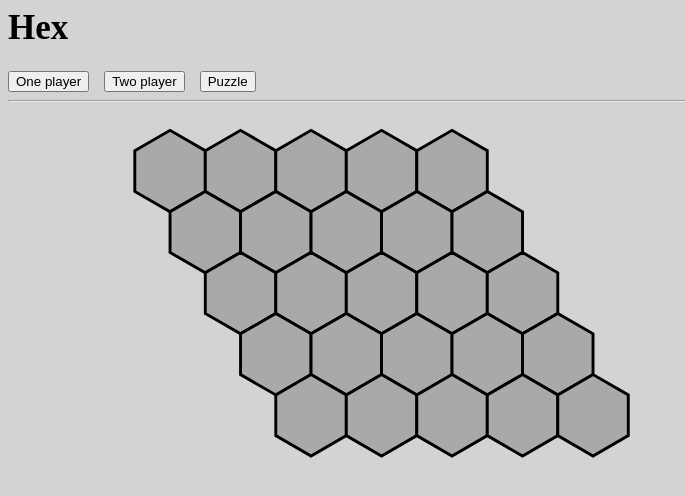
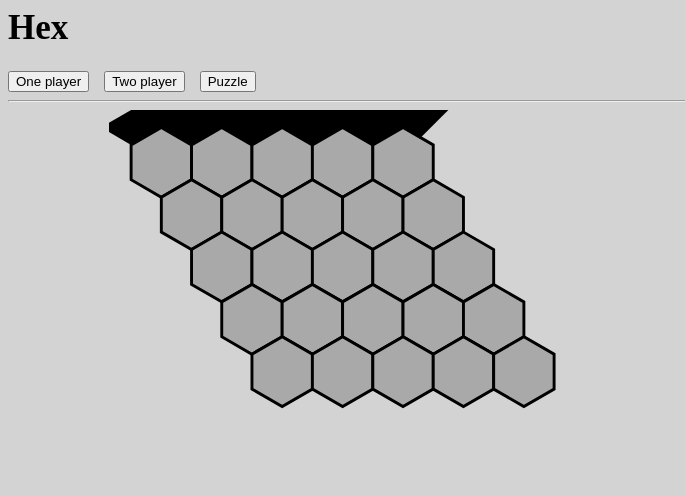
Before and after one commit to ebkeefe5/hexGame, a React (Create React App) app: page / in a window 1280 px wide. Both pictures are taken after a click on the button "Two player". Shown: the top 496 px of the page, without its empty margins (0-685 px from the left). Built offline with nearby package versions, Linux system fonts and the light colour scheme.

Commit message:
display a border

```diff
--- a/src/components/TwoPlayerPage.js
+++ b/src/components/TwoPlayerPage.js
@@ -1,15 +1,5 @@
 import React from 'react';
 import { BOARD_DIMENSION, HEXAGON_EDGE_LENGTH, TOP_LEFT_HEXAGON_CENTER_X, TOP_LEFT_HEXAGON_CENTER_y, HEXAGON_WIDTH, BOARD_WIDTH, BOARD_HEIGHT } from '../constants.js';
-
-//task 1 - display a hexagon button
-//task 2 - hexagon button changes colors when clicked
-//task 3 - display a board with a bunch of hexagon buttons, the middle button starts out gray
-//task 4 - hexagons in board change colors when clicked, rotating by player
-//task 5 - add a menu on the left
-    //choose the color to play as
-    //select a difficulty
-    //restart the game
-    //display the current turn
 
 export default function TwoPlayerPage() {
 
@@ -21,6 +11,7 @@ export default function TwoPlayerPage() {
     return (
     <div className = "leftIndent">
         <svg viewBox="0 0 200 200">
+            {createTopBorder()}
             {createHexButton(0, 0, handleHexagonClick)}
             {createHexButton(0, 1, handleHexagonClick)}
             {createHexButton(0, 2, handleHexagonClick)}
@@ -48,6 +39,24 @@ export default function TwoPlayerPage() {
             {createHexButton(4, 4, handleHexagonClick)}
         </svg>
     </div>
+    );
+}
+
+function createTopBorder()
+{
+    var x1 = TOP_LEFT_HEXAGON_CENTER_X - Math.sqrt(3)*HEXAGON_EDGE_LENGTH/2;
+    var x2 = TOP_LEFT_HEXAGON_CENTER_X - Math.sqrt(3)*HEXAGON_EDGE_LENGTH;
+    var x3 = TOP_LEFT_HEXAGON_CENTER_X + Math.sqrt(3)* (BOARD_DIMENSION - 0.83) * HEXAGON_EDGE_LENGTH;
+    var x4 = TOP_LEFT_HEXAGON_CENTER_X + Math.sqrt(3)* (BOARD_DIMENSION - 0.25) * HEXAGON_EDGE_LENGTH;
+
+    var y1 = TOP_LEFT_HEXAGON_CENTER_y - 1/2 * HEXAGON_EDGE_LENGTH;
+    var y2 = TOP_LEFT_HEXAGON_CENTER_y - HEXAGON_EDGE_LENGTH;
+    var y3 = TOP_LEFT_HEXAGON_CENTER_y - 3/2 * HEXAGON_EDGE_LENGTH;
+
+    const points = `${x1},${y1} ${x2},${y2} ${x1},${y3} ${x4},${y3} ${x3},${y1}`;
+
+    return (
+        <polygon points={points} fill={'black'} />
     );
 }
 
--- a/src/constants.js
+++ b/src/constants.js
@@ -1,5 +1,5 @@
-export const BOARD_DIMENSION = 11; //must be an odd number
-export const HEXAGON_EDGE_LENGTH = Math.floor(window.screen.height/(BOARD_DIMENSION*7.0));
+export const BOARD_DIMENSION = 5; //must be an odd number
+export const HEXAGON_EDGE_LENGTH = Math.floor(window.screen.height/(BOARD_DIMENSION*20.0));
 export const TOP_LEFT_HEXAGON_CENTER_X = HEXAGON_EDGE_LENGTH * 1.5;
 export const TOP_LEFT_HEXAGON_CENTER_y = HEXAGON_EDGE_LENGTH * 1.5;
 export const HEXAGON_WIDTH = Math.sqrt(3)*HEXAGON_EDGE_LENGTH;
```
